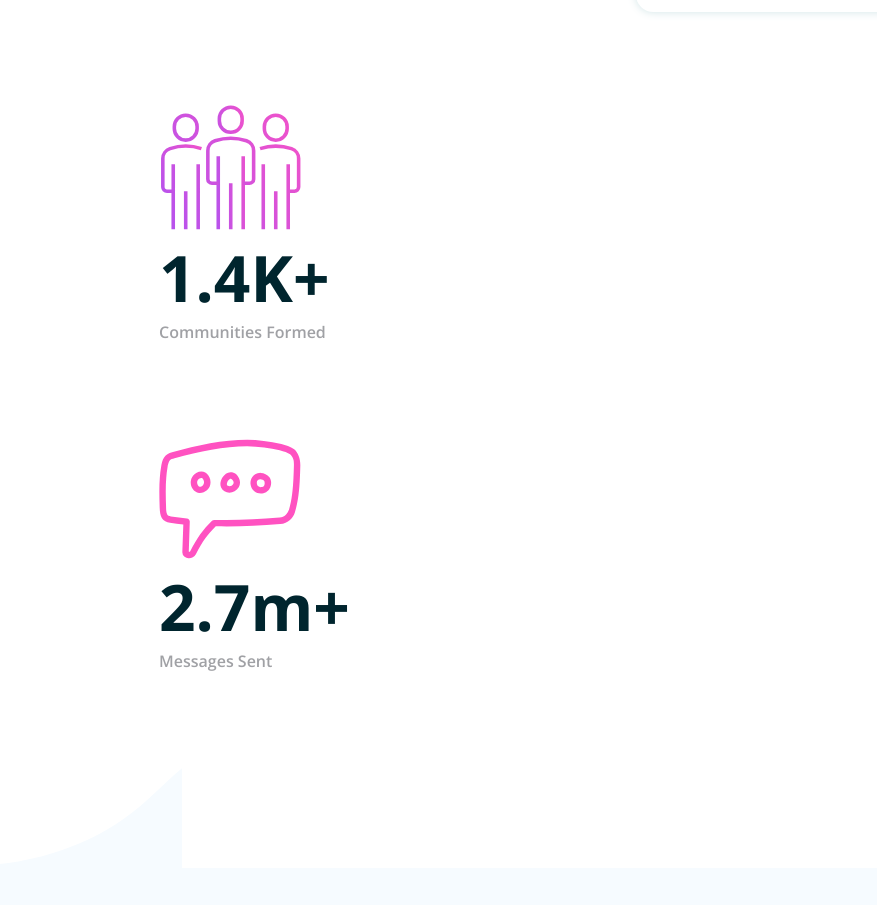
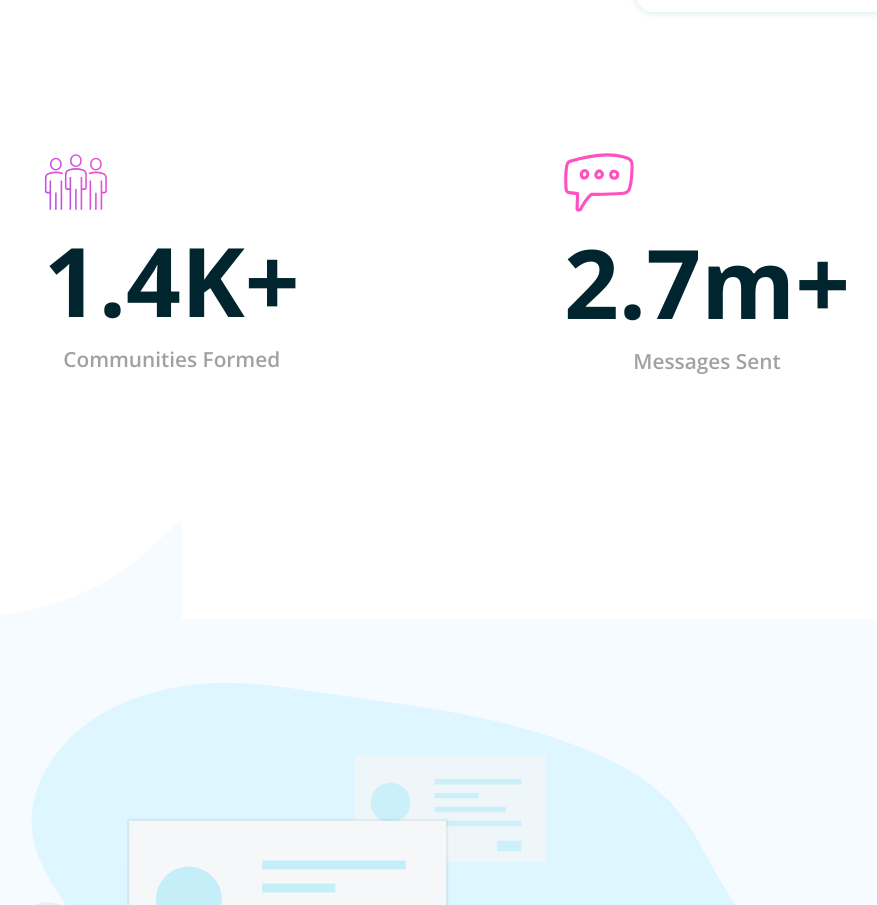
Before and after one commit to OscarAnillo/Huddle-landing-page-with-curved-sections, a React (Create React App) app: page / in a window 1280 px wide. Shown: the part 1555-2460 px from the top of the page, without its empty margins (193-1070 px from the left). Built offline with nearby package versions, Linux system fonts and the light colour scheme.

Commit message:
add query to number component

```diff
--- a/src/App.css
+++ b/src/App.css
@@ -314,4 +314,30 @@ img {
     padding: 1.7em 2em;
     width: 30%;
   }
+  /* NumbersComponent */
+  .numbers-section {
+    max-width: 1295px;
+    margin: 3em auto;
+  }
+  .numbers-row {
+    display: flex;
+    align-items: center;
+    justify-content: space-between;
+    width: 70%;
+    margin: 0 auto;
+    text-align: left;
+  }
+  .numbers-row > div {
+    margin-bottom: 6em;
+  }
+  .numbers-row div img {
+    width: 25%;
+  }
+  .numbers-row div h1 {
+    font-size: 6rem;
+  }
+  .numbers-row div p {
+    font-size: 1.3rem;
+    text-align: center;
+  }
 }
```
